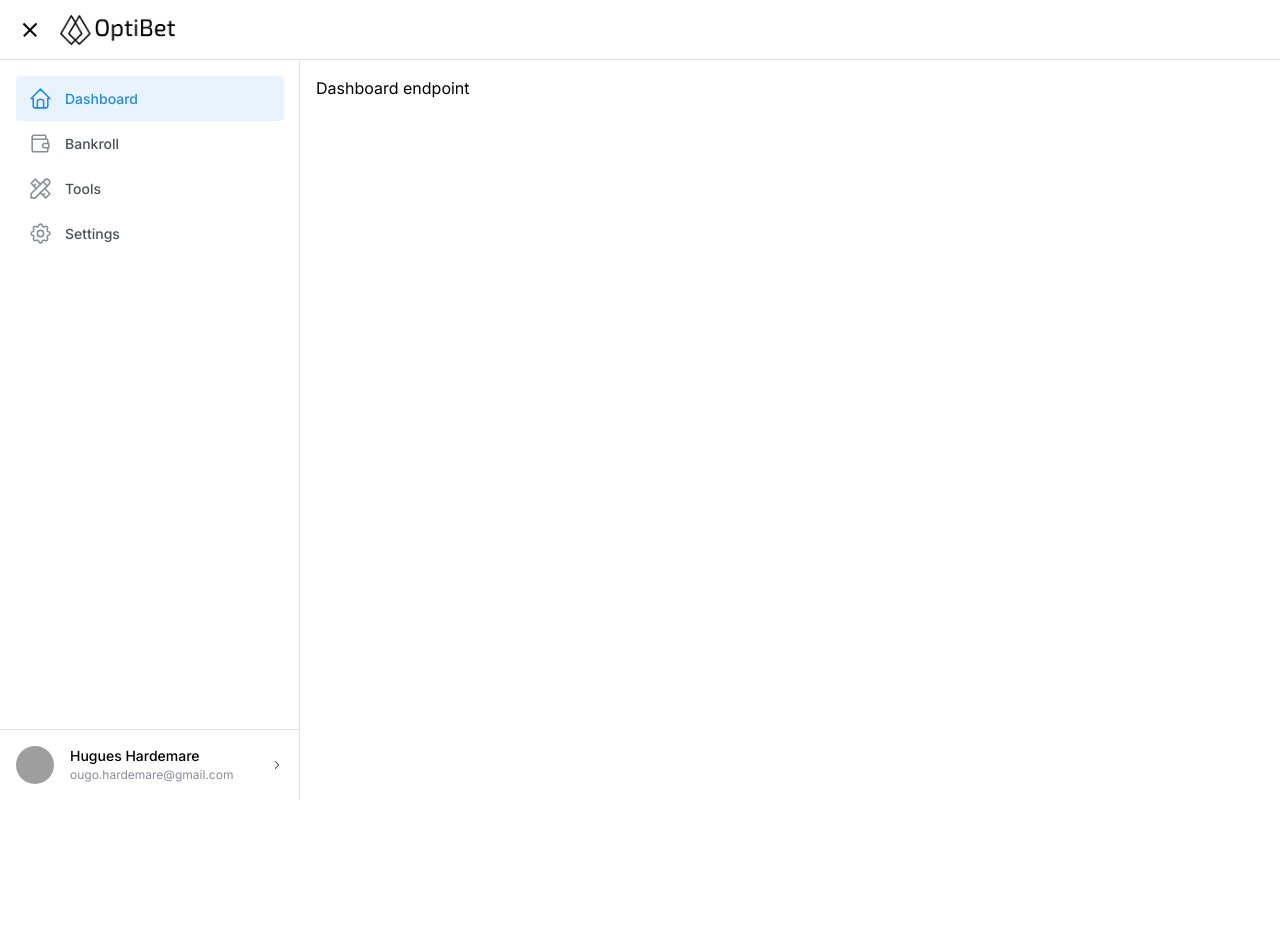
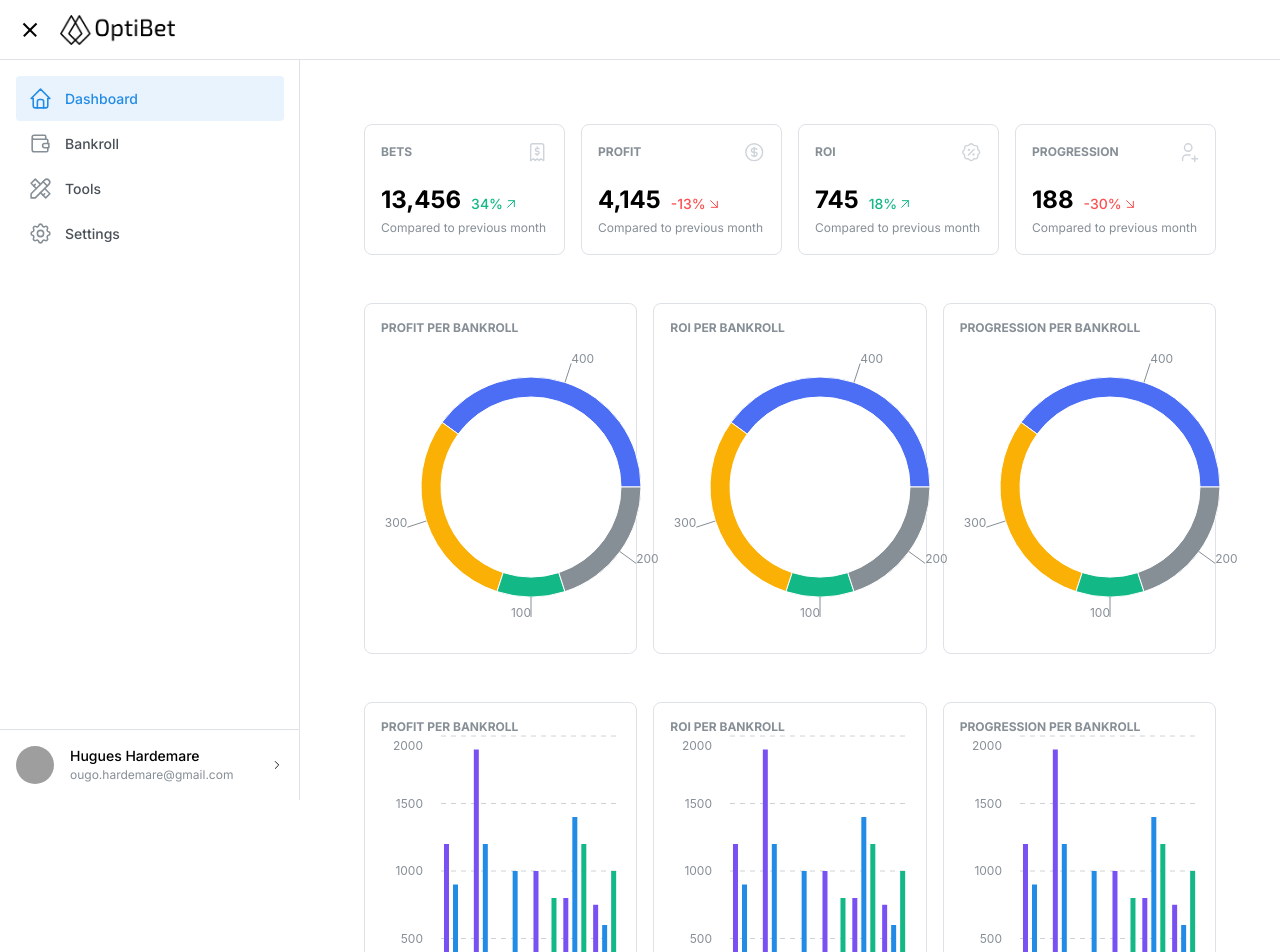
Before and after one commit to hughdmr/OBet_, a Next.js app: page /dashboard in a window 1280 px wide. Shown: the top 952 px of the page. Before the commit the page ends 800 px from the top, so only its background shows below. Built offline with nearby package versions, Linux system fonts and the light colour scheme; grey boxes are pictures that could not be loaded.

Commit message:
add dashboard view

```diff
--- a/src/app/dashboard/page.tsx
+++ b/src/app/dashboard/page.tsx
@@ -1,7 +1,11 @@
+import { GraphBarGrid, GraphDonutGrid, StatsGrid } from "@/components/StatsGrid";
+
 export default function Home() {
     return (
       <div>
-        Dashboard endpoint
+        <StatsGrid />
+        <GraphDonutGrid />
+        <GraphBarGrid />
       </div>
     );
   }
--- /dev/null
+++ b/src/components/StatsGrid.module.css
@@ -0,0 +1,25 @@
+.root {
+  padding: calc(var(--mantine-spacing-xl) * 1.5);
+  padding-bottom: 0;
+}
+
+.value {
+  font-size: rem(24px);
+  font-weight: 700;
+  line-height: 1;
+}
+
+.diff {
+  line-height: 1;
+  display: flex;
+  align-items: center;
+}
+
+.icon {
+  color: light-dark(var(--mantine-color-gray-4), var(--mantine-color-dark-3));
+}
+
+.title {
+  font-weight: 700;
+  text-transform: uppercase;
+}
--- /dev/null
+++ b/src/components/StatsGrid.tsx
@@ -0,0 +1,135 @@
+import { Group, Paper, SimpleGrid, Text } from '@mantine/core';
+import { DonutChart, BarChart } from '@mantine/charts';
+
+import {
+  IconUserPlus,
+  IconDiscount2,
+  IconReceipt2,
+  IconCoin,
+  IconArrowUpRight,
+  IconArrowDownRight,
+} from '@tabler/icons-react';
+import classes from './StatsGrid.module.css';
+
+const icons = {
+  user: IconUserPlus,
+  discount: IconDiscount2,
+  receipt: IconReceipt2,
+  coin: IconCoin,
+};
+
+const data = [
+  { title: 'Bets', icon: 'receipt', value: '13,456', diff: 34 },
+  { title: 'Profit', icon: 'coin', value: '4,145', diff: -13 },
+  { title: 'ROI', icon: 'discount', value: '745', diff: 18 },
+  { title: 'Progression', icon: 'user', value: '188', diff: -30 },
+] as const;
+
+export function StatsGrid() {
+  const stats = data.map((stat) => {
+    const Icon = icons[stat.icon];
+    const DiffIcon = stat.diff > 0 ? IconArrowUpRight : IconArrowDownRight;
+
+    return (
+      <Paper withBorder p="md" radius="md" key={stat.title}>
+        <Group justify="space-between">
+          <Text size="xs" c="dimmed" className={classes.title}>
+            {stat.title}
+          </Text>
+          <Icon className={classes.icon} size="1.4rem" stroke={1.5} />
+        </Group>
+
+        <Group align="flex-end" gap="xs" mt={25}>
+          <Text className={classes.value}>{stat.value}</Text>
+          <Text c={stat.diff > 0 ? 'teal' : 'red'} fz="sm" fw={500} className={classes.diff}>
+            <span>{stat.diff}%</span>
+            <DiffIcon size="1rem" stroke={1.5} />
+          </Text>
+        </Group>
+
+        <Text fz="xs" c="dimmed" mt={7}>
+          Compared to previous month
+        </Text>
+      </Paper>
+    );
+  });
+  return (
+    <div className={classes.root}>
+      <SimpleGrid cols={{ base: 1, xs: 2, md: 4 }}>{stats}</SimpleGrid>
+    </div>
+  );
+}
+
+const graphdata = [
+  { title: 'Profit per bankroll' },
+  { title: 'ROI per bankroll'},
+  { title: 'Progression per bankroll' },
+] as const;
+
+export const donutvalues = [
+  { name: 'USA', value: 400, color: 'indigo.6' },
+  { name: 'India', value: 300, color: 'yellow.6' },
+  { name: 'Japan', value: 100, color: 'teal.6' },
+  { name: 'Other', value: 200, color: 'gray.6' },
+];
+
+export function GraphDonutGrid() {
+  const stats = graphdata.map((stat) => {
+
+    return (
+      <Paper withBorder p="md" radius="md" key={stat.title}>
+        <Text size="xs" c="dimmed" className={classes.title}>
+          {stat.title}
+        </Text>
+
+        <DonutChart size={220} withLabelsLine withLabels data={donutvalues} />
+
+      </Paper>
+    );
+  });
+  return (
+    <div className={classes.root}>
+      <SimpleGrid cols={{ base: 1, xs: 2, md: 3 }}>{stats}</SimpleGrid>
+    </div>
+  );
+}
+
+export const barvalues = [
+  { month: 'January', Smartphones: 1200, Laptops: 900, Tablets: 200 },
+  { month: 'February', Smartphones: 1900, Laptops: 1200, Tablets: 400 },
+  { month: 'March', Smartphones: 400, Laptops: 1000, Tablets: 200 },
+  { month: 'April', Smartphones: 1000, Laptops: 200, Tablets: 800 },
+  { month: 'May', Smartphones: 800, Laptops: 1400, Tablets: 1200 },
+  { month: 'June', Smartphones: 750, Laptops: 600, Tablets: 1000 },
+];
+
+export function GraphBarGrid() {
+  const stats = graphdata.map((stat) => {
+
+    return (
+      <Paper withBorder p="md" radius="md" key={stat.title}>
+        <Text size="xs" c="dimmed" className={classes.title}>
+          {stat.title}
+        </Text>
+
+        <BarChart
+          h={300}
+          data={barvalues}
+          dataKey="month"
+          series={[
+            { name: 'Smartphones', color: 'violet.6' },
+            { name: 'Laptops', color: 'blue.6' },
+            { name: 'Tablets', color: 'teal.6' },
+          ]}
+          tickLine="x"
+        />
+
+      </Paper>
+    );
+  });
+  return (
+    <div className={classes.root}>
+      <SimpleGrid cols={{ base: 1, xs: 2, md: 3 }}>{stats}</SimpleGrid>
+    </div>
+  );
+}
```
